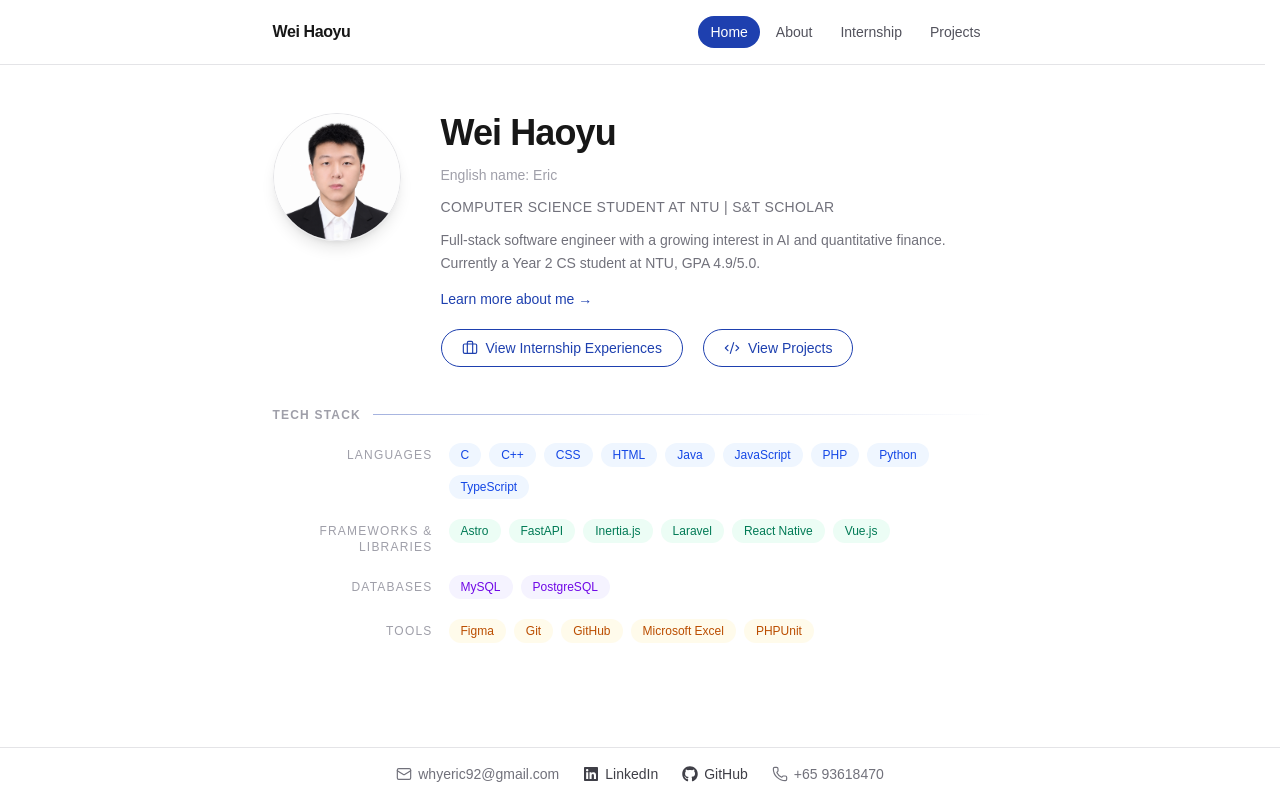
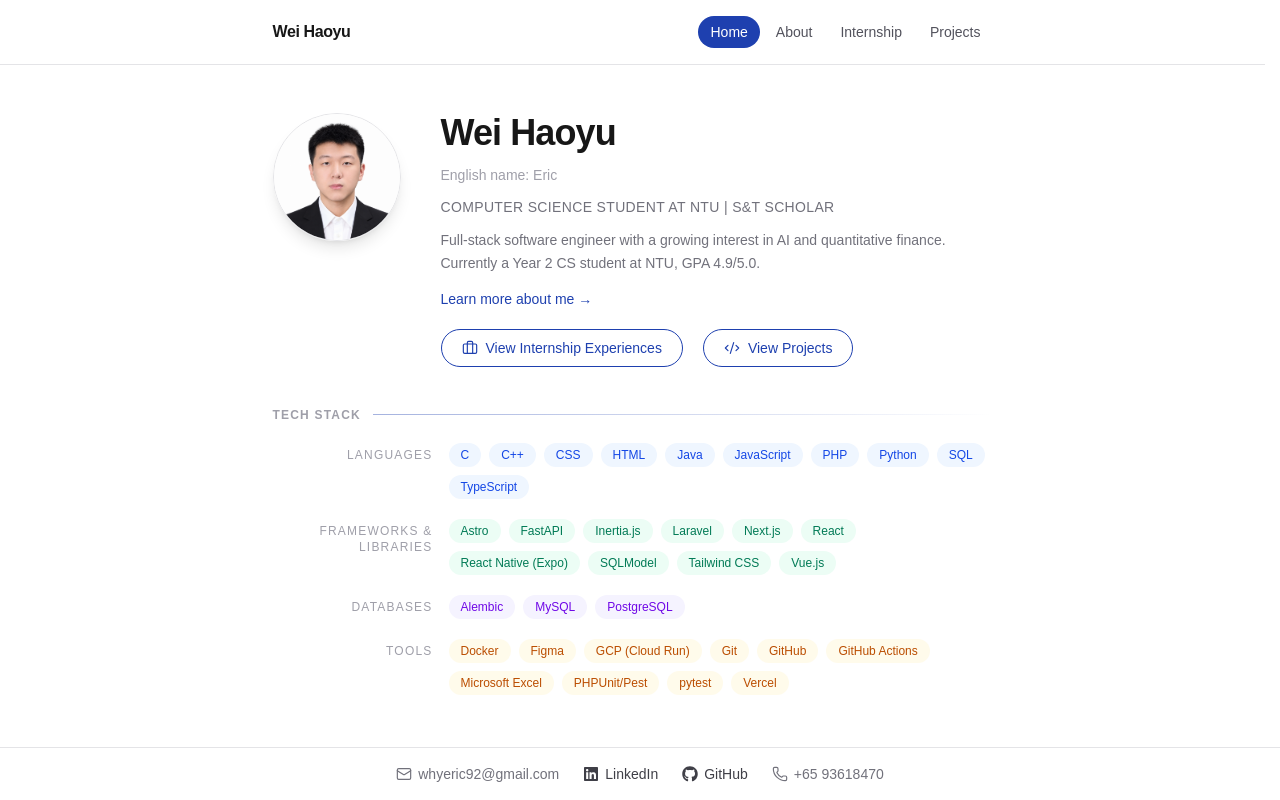
Before and after one commit to whyeric92-eng/my-website, a Next.js app: page / in a window 1280 px wide. Built offline with nearby package versions, Linux system fonts and the light colour scheme.

Commit message:
feat: add new skills from latest resume

```diff
--- a/data/skills.ts
+++ b/data/skills.ts
@@ -6,18 +6,18 @@ export type SkillGroup = {
 export const skills: SkillGroup[] = [
   {
     category: "Languages",
-    items: ["C", "C++", "CSS", "HTML", "Java", "JavaScript", "PHP", "Python", "TypeScript"],
+    items: ["C", "C++", "CSS", "HTML", "Java", "JavaScript", "PHP", "Python", "SQL", "TypeScript"],
   },
   {
     category: "Frameworks & Libraries",
-    items: ["Astro", "FastAPI", "Inertia.js", "Laravel", "React Native", "Vue.js"],
+    items: ["Astro", "FastAPI", "Inertia.js", "Laravel", "Next.js", "React", "React Native (Expo)", "SQLModel", "Tailwind CSS", "Vue.js"],
   },
   {
     category: "Databases",
-    items: ["MySQL", "PostgreSQL"],
+    items: ["Alembic", "MySQL", "PostgreSQL"],
   },
   {
     category: "Tools",
-    items: ["Figma", "Git", "GitHub", "Microsoft Excel", "PHPUnit"],
+    items: ["Docker", "Figma", "GCP (Cloud Run)", "Git", "GitHub", "GitHub Actions", "Microsoft Excel", "PHPUnit/Pest", "pytest", "Vercel"],
   },
 ];
```
